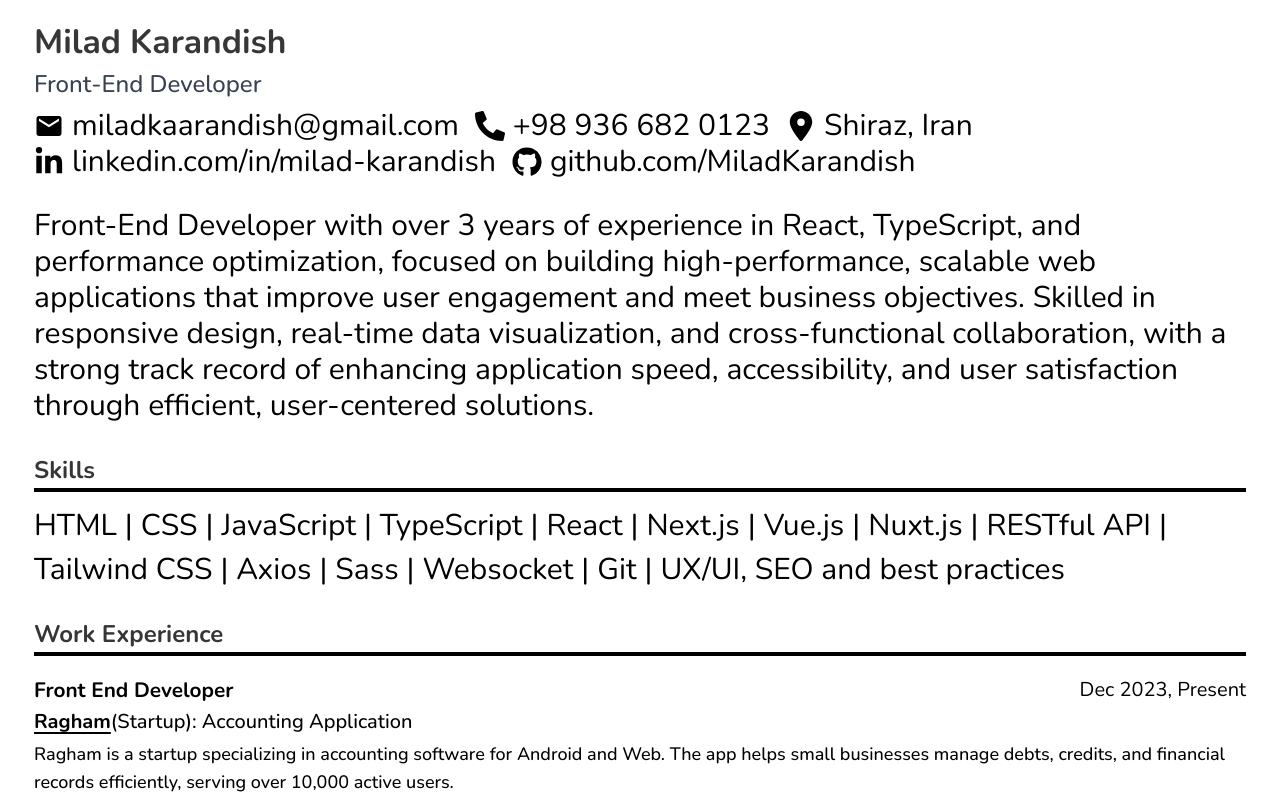
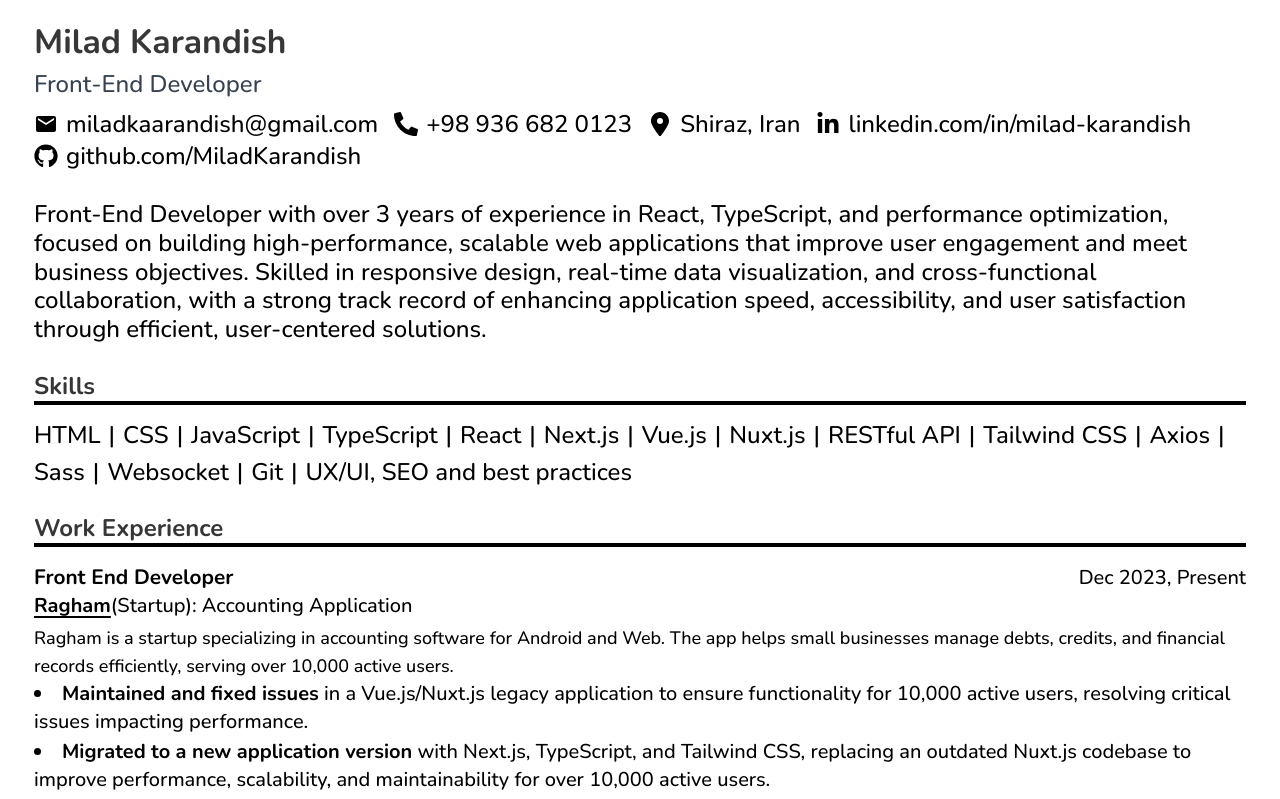
Before and after one commit to MiladKarandish/portfolio-v2, a Next.js app: page /resume in a window 1280 px wide. Shown: the top 799 px of the page. Built offline with nearby package versions, Linux system fonts and the light colour scheme.

Commit message:
fix: general font sizes are adjusted

```diff
--- a/src/app/resume/page.tsx
+++ b/src/app/resume/page.tsx
@@ -6,7 +6,7 @@ import { skills } from "@/data/skills";
 const Resume = () => {
   return (
     <div
-      className={`resume-container max-w-full max-h-full flex flex-col gap-7 p-2 bg-white text-black text-3xl overflow-auto`}
+      className={`resume-container max-w-full max-h-full flex flex-col gap-7 p-2 bg-white text-black text-3xl overflow-auto font-medium`}
     >
       {/* Header */}
       <header className={`w-full flex flex-col justify-center items-start gap-2`}>
@@ -14,7 +14,7 @@ const Resume = () => {
         <p className={`text-2xl font-medium text-gray-700`}>Front-End Developer</p>
 
         {/* Contact Information */}
-        <ul className={`flex flex-wrap gap-x-4`}>
+        <ul className={`flex flex-wrap gap-x-4 text-2xl`}>
           {contactLinks.map((contact) => (
             <li key={contact.title}>
               <a href={contact.href} className={`flex justify-start items-center gap-2`}>
@@ -26,7 +26,7 @@ const Resume = () => {
       </header>
 
       {/* Summary */}
-      <section>
+      <section className={`summary`}>
         <p>
           Front-End Developer with over 3 years of experience in React, TypeScript, and performance optimization,
           focused on building high-performance, scalable web applications that improve user engagement and meet business
@@ -37,7 +37,7 @@ const Resume = () => {
       </section>
 
       {/* Skills */}
-      <section>
+      <section className={`skills`}>
         <h2>Skills</h2>
         <ul className={`flex flex-wrap justify-start items-center gap-2`}>
           {skills.map((skill, i) => (
@@ -50,7 +50,7 @@ const Resume = () => {
       </section>
 
       {/* Experience */}
-      <section>
+      <section className={`experience`}>
         <h2>Work Experience</h2>
 
         <ul className={`space-y-4`}>
--- a/src/app/styles/custom.css
+++ b/src/app/styles/custom.css
@@ -180,6 +180,12 @@
 }
 
 /* Resume */
+.resume-container :where(.summary, .skills, .experience) {
+  font-size: 1.5rem;
+  line-height: 1.8rem;
+  font-weight: 500;
+}
+
 .resume-container h1 {
   font-size: 2.1rem;
   color: #383737;
```
